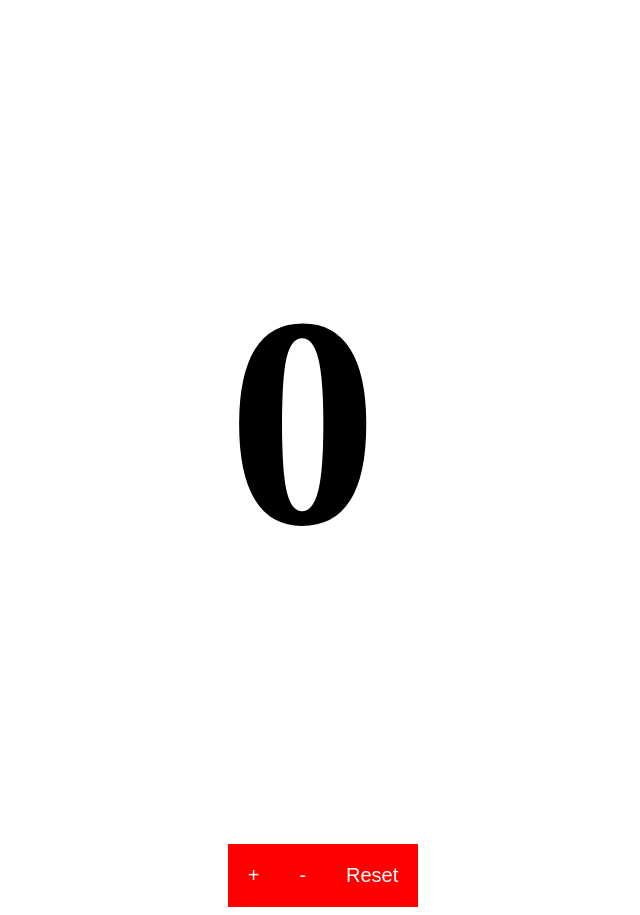
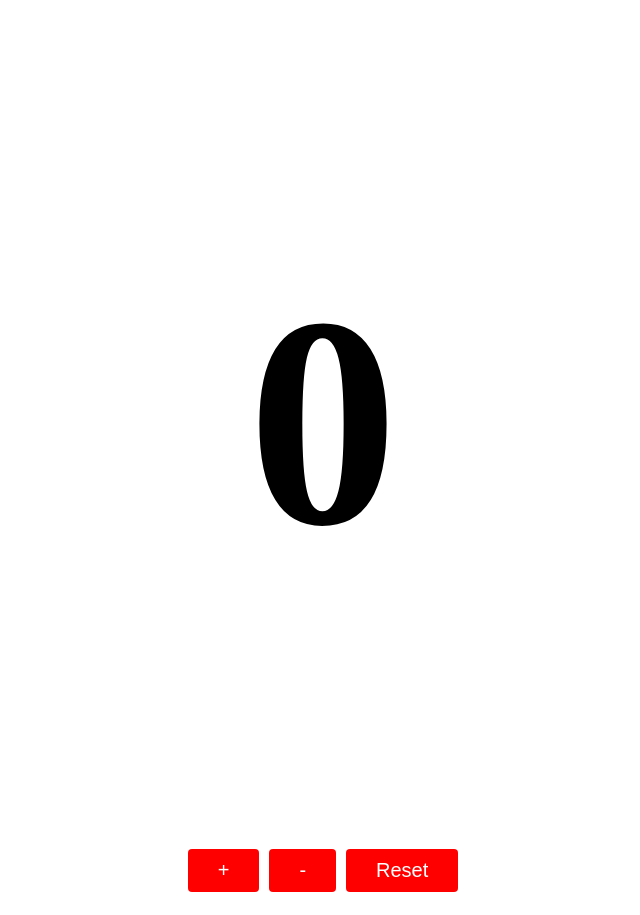
Before and after one commit to ngalvin93/counter-db, a website: page public/index.html in a window 1280 px wide. Shown: the part 87-1002 px from the top of the page, without its empty margins (317-957 px from the left). Drawn offline with Linux system fonts and the light colour scheme.

Commit message:
button outline

```diff
--- a/public/style.css
+++ b/public/style.css
@@ -16,6 +16,7 @@ h1 h2{
 
 #counter {
     font-size: 300px;
+    text-align: center;
 }
 
 .buttons {
@@ -27,10 +28,18 @@ button {
     background-color: red;
     border: none;
     color: white;
-    padding: 20px;
+    padding: 10px 30px;
     text-align: center;
     font-size: 20px;
     cursor: pointer;
+    border-radius: 4px;
+    margin: 5px;
+}
+button:hover {
+    background-color: rgb(223, 4, 4);
+}
+button:focus {
+    outline: 0;
 }
 
 #increment #decrement #reset {
```
